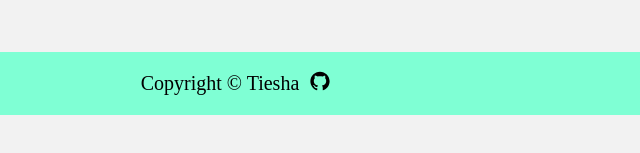
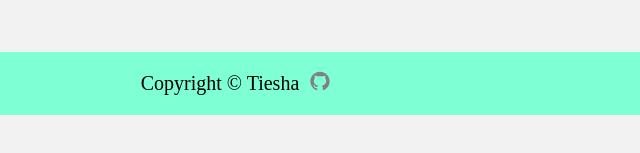
Before and after one commit to Tiesha93/Calculator, a plain HTML site: page index.html in a window 1280 px wide. In both pictures the pointer is over the icon 804 px from the left and 766 px from the top of the page. Shown: the part 685-838 px from the top of the page, 484-1124 px from the left. Drawn offline with Linux system fonts and the light colour scheme.

Commit message:
Added styles

```diff
--- a/styles.css
+++ b/styles.css
@@ -70,3 +70,7 @@
     font-size: 22px;
     color: black;
 }
+
+svg:hover{
+    color: gray;
+}
```
